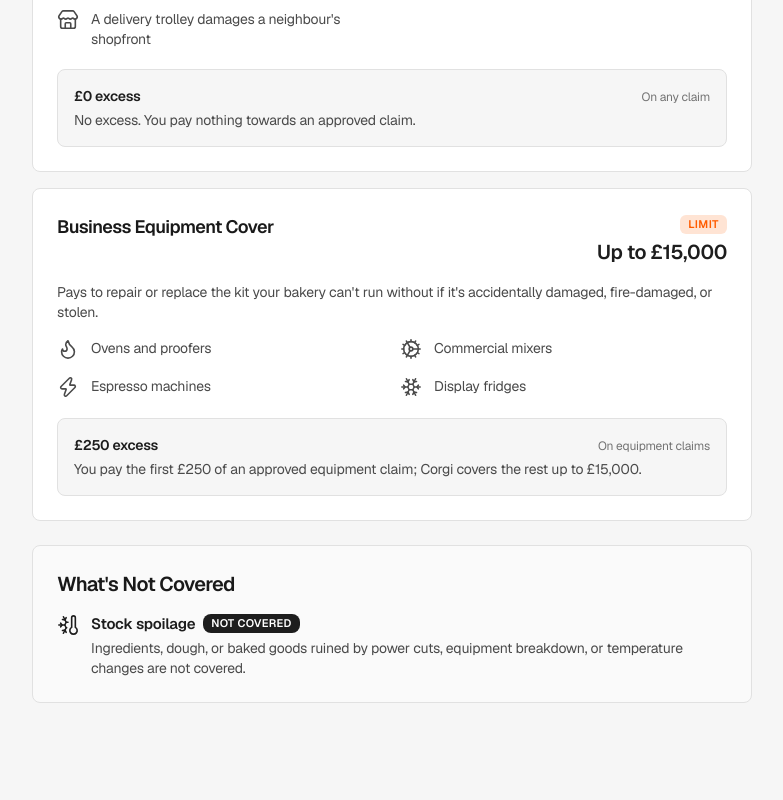
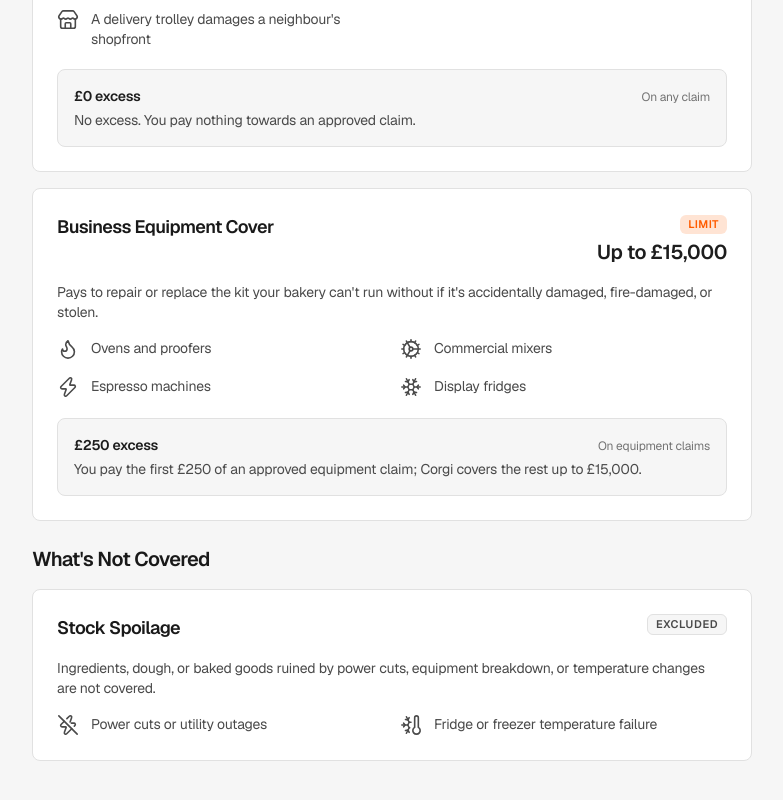
Before and after one commit to leonardoxmoreno1988/corgi-willow-bakery-quote, a React (Vite) app: page / in a window 1280 px wide. Shown: the part 810-1610 px from the top of the page, without its empty margins (56-839 px from the left). Before the commit the page ends 1577 px from the top, so only its background shows below. Built offline with nearby package versions, Linux system fonts and the light colour scheme.

Commit message:
style: align What's Not Covered with coverage card pattern
Section heading sits outside a white card with title, EXCLUDED tag,
description and a two-column unboxed icon list, matching the covered cards.

Co-Authored-By: Claude Sonnet 5.5 <noreply@anthropic.com>

```diff
--- a/src/components/quote/CoverageBreakdown.tsx
+++ b/src/components/quote/CoverageBreakdown.tsx
@@ -7,10 +7,11 @@ import {
   Store,
   ThermometerSnowflake,
   Zap,
+  ZapOff,
   type LucideIcon,
 } from "lucide-react";
 import { exclusions, getCoverages } from "../../data/mockInsurance";
-import type { Coverage, ScenarioIcon } from "../../types/insurance";
+import type { Coverage, CoverageExample, ScenarioIcon } from "../../types/insurance";
 import { cn, formatCurrency } from "../../utils/formatters";
 
 const SCENARIO_ICONS: Record<ScenarioIcon, LucideIcon> = {
@@ -20,6 +21,7 @@ const SCENARIO_ICONS: Record<ScenarioIcon, LucideIcon> = {
   flame: Flame,
   cog: Cog,
   zap: Zap,
+  "zap-off": ZapOff,
   snowflake: Snowflake,
   "thermometer-snowflake": ThermometerSnowflake,
 };
@@ -32,6 +34,19 @@ function ScenarioGlyph({ icon, className }: { icon: ScenarioIcon; className?: st
       strokeWidth={1.75}
       aria-hidden
     />
+  );
+}
+
+function ScenarioList({ items }: { items: CoverageExample[] }) {
+  return (
+    <ul className="mt-4 grid gap-x-4 gap-y-4 text-sm sm:grid-cols-2">
+      {items.map((item) => (
+        <li key={item.text} className="flex items-start gap-3 text-body">
+          <ScenarioGlyph icon={item.icon} />
+          {item.text}
+        </li>
+      ))}
+    </ul>
   );
 }
 
@@ -52,14 +67,7 @@ function CoverageCard({ coverage }: { coverage: Coverage }) {
 
       <p className="mt-4 text-sm">{coverage.summary}</p>
 
-      <ul className="mt-4 grid gap-x-4 gap-y-4 text-sm sm:grid-cols-2">
-        {coverage.examples.map((example) => (
-          <li key={example.text} className="flex items-start gap-3 text-body">
-            <ScenarioGlyph icon={example.icon} />
-            {example.text}
-          </li>
-        ))}
-      </ul>
+      <ScenarioList items={coverage.examples} />
 
       <div className="mt-5 rounded-lg border border-hairline bg-fog p-4">
         <div className="flex items-baseline justify-between gap-3">
@@ -84,27 +92,20 @@ export function CoverageBreakdown({ equipmentValue }: { equipmentValue: number }
         ))}
       </section>
 
-      <section
-        aria-labelledby="exclusions-title"
-        className="rounded-lg border border-hairline bg-[#FAFAFA] p-5 sm:p-6"
-      >
+      <section aria-labelledby="exclusions-title" className="space-y-4">
         <h2 id="exclusions-title" className="text-xl">What's Not Covered</h2>
-        <ul className="mt-4 space-y-4">
-          {exclusions.map((item) => (
-            <li key={item.id} className="flex items-start gap-3">
-              <ScenarioGlyph icon={item.icon} className="text-ink" />
-              <div>
-                <div className="flex flex-wrap items-center gap-2">
-                  <p className="font-semibold text-ink">{item.title}</p>
-                  <span className="rounded-md bg-ink px-2 py-0.5 text-[11px] font-semibold uppercase tracking-wide text-white">
-                    Not covered
-                  </span>
-                </div>
-                <p className="mt-1 text-sm">{item.description}</p>
-              </div>
-            </li>
-          ))}
-        </ul>
+        {exclusions.map((item) => (
+          <article key={item.id} className="rounded-lg border border-hairline bg-surface p-5 sm:p-6">
+            <div className="flex items-start justify-between gap-4">
+              <h3 className="text-lg">{item.title}</h3>
+              <span className="rounded-[6px] border border-hairline bg-fog px-2 py-0.5 text-[11px] font-semibold tracking-wider text-body uppercase">
+                Excluded
+              </span>
+            </div>
+            <p className="mt-4 text-sm">{item.description}</p>
+            <ScenarioList items={item.examples} />
+          </article>
+        ))}
       </section>
     </>
   );
--- a/src/data/mockInsurance.ts
+++ b/src/data/mockInsurance.ts
@@ -132,10 +132,13 @@ export function getCoverages(equipmentValue: number): Coverage[] {
 export const exclusions: Exclusion[] = [
   {
     id: "stock-spoilage",
-    title: "Stock spoilage",
-    icon: "thermometer-snowflake",
+    title: "Stock Spoilage",
     description:
       "Ingredients, dough, or baked goods ruined by power cuts, equipment breakdown, or temperature changes are not covered.",
+    examples: [
+      { text: "Power cuts or utility outages", icon: "zap-off" },
+      { text: "Fridge or freezer temperature failure", icon: "thermometer-snowflake" },
+    ],
   },
 ];
 
--- a/src/types/insurance.ts
+++ b/src/types/insurance.ts
@@ -25,7 +25,8 @@ export type ScenarioIcon =
   | "cog"
   | "zap"
   | "snowflake"
-  | "thermometer-snowflake";
+  | "thermometer-snowflake"
+  | "zap-off";
 
 export interface CoverageExample {
   text: string;
@@ -47,8 +48,8 @@ export interface Coverage {
 export interface Exclusion {
   id: string;
   title: string;
-  icon: ScenarioIcon;
   description: string;
+  examples: CoverageExample[];
 }
 
 export interface PricingModel {
```
